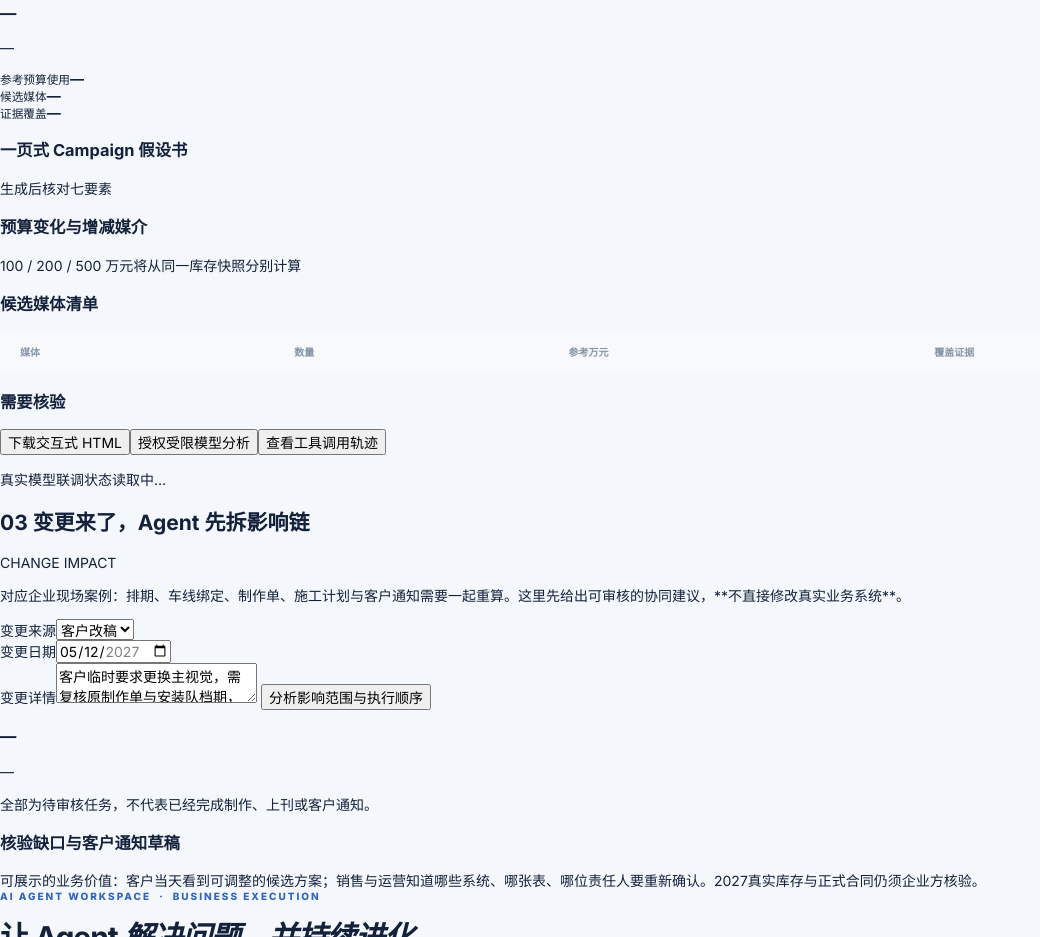
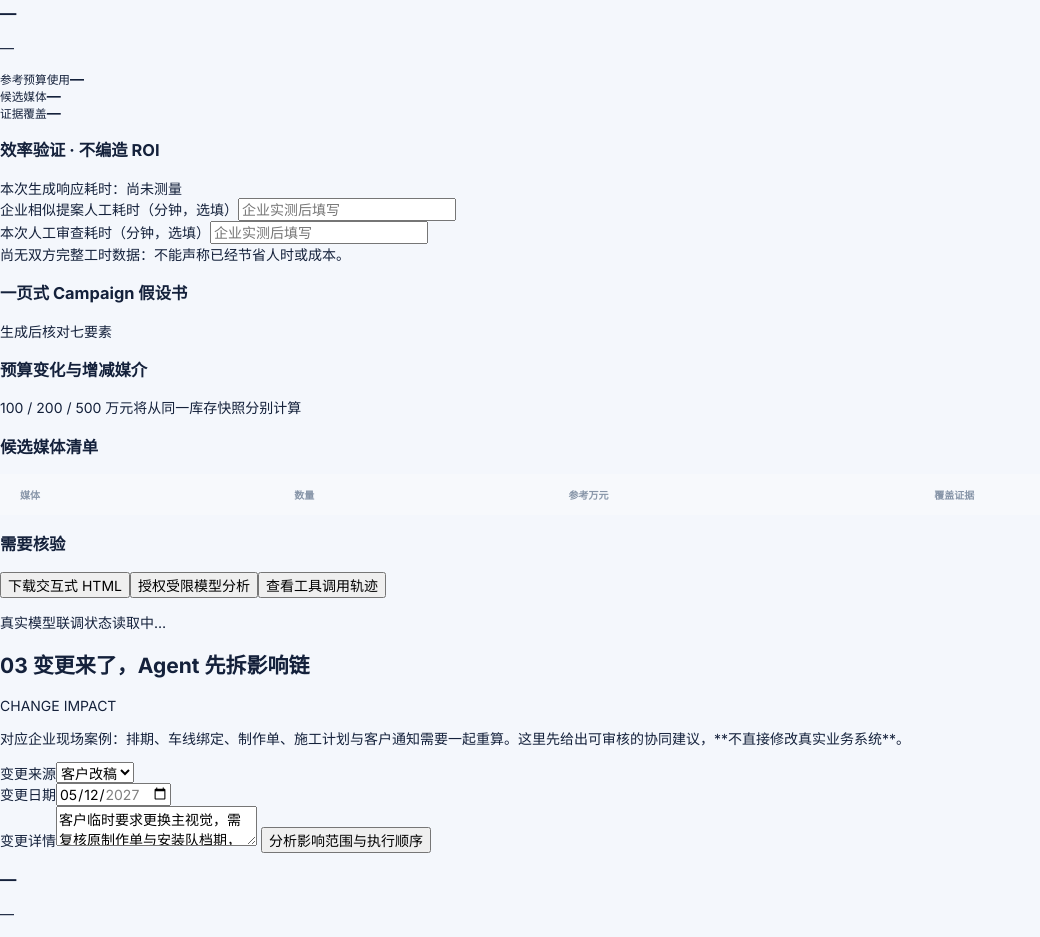
Before and after one commit to determine123/CompanyAgent-INTERCITY-HACK-2026, a plain HTML site: page enterprise_web/index.html in a window 1280 px wide. Shown: the part 1952-2889 px from the top of the page, without its empty margins (0-1040 px from the left). Drawn offline with Linux system fonts and the light colour scheme; files that its build step writes are made by us from their sources; no server answers; files whose address does not match are found by name.

Commit message:
feat: capture real proposal latency and optionally compare user-measured human review baselines

```diff
--- a/enterprise_web/index.html
+++ b/enterprise_web/index.html
@@ -33,6 +33,10 @@
             <div class="welcome" id="clientEmpty"><div class="orb">✦</div><h3>把需求变成可解释方案</h3><p>系统将筛选媒体、执行预算优化，并给出数据依据、风险清单和下一步人工核验事项。</p></div>
             <div class="hidden" id="clientProposal"><div class="result-banner"><small>REVIEWABLE DRAFT · NOT A BOOKING</small><h3 id="clientTitle">—</h3><p id="clientIntro">—</p></div>
               <div class="client-kpis"><div><small>参考预算使用</small><strong id="clientSpent">—</strong></div><div><small>候选媒体</small><strong id="clientCount">—</strong></div><div><small>证据覆盖</small><strong id="clientEvidence">—</strong></div></div>
+              <h3 class="subhead">效率验证 · 不编造 ROI</h3>
+              <div class="info-strip" id="clientLatency">本次生成响应耗时：尚未测量</div>
+              <div class="pair"><div><label>企业相似提案人工耗时（分钟，选填）</label><input id="clientManualBaseline" type="number" min="0" step="0.1" placeholder="企业实测后填写"></div><div><label>本次人工审查耗时（分钟，选填）</label><input id="clientReviewMinutes" type="number" min="0" step="0.1" placeholder="企业实测后填写"></div></div>
+              <div id="clientEfficiency" class="micro">尚无双方完整工时数据：不能声称已经节省人时或成本。</div>
               <h3 class="subhead">一页式 Campaign 假设书</h3><div id="clientHypothesisStatus" class="info-strip">生成后核对七要素</div><div id="clientHypothesisRows" class="client-warnings"></div>
               <h3 class="subhead">预算变化与增减媒介</h3><div id="clientScenarioRows" class="client-warnings">100 / 200 / 500 万元将从同一库存快照分别计算</div>
               <h3 class="subhead">候选媒体清单</h3><div class="client-table-wrap"><table class="client-table"><thead><tr><th>媒体</th><th>数量</th><th>参考万元</th><th>覆盖证据</th></tr></thead><tbody id="clientRows"></tbody></table></div>
```
